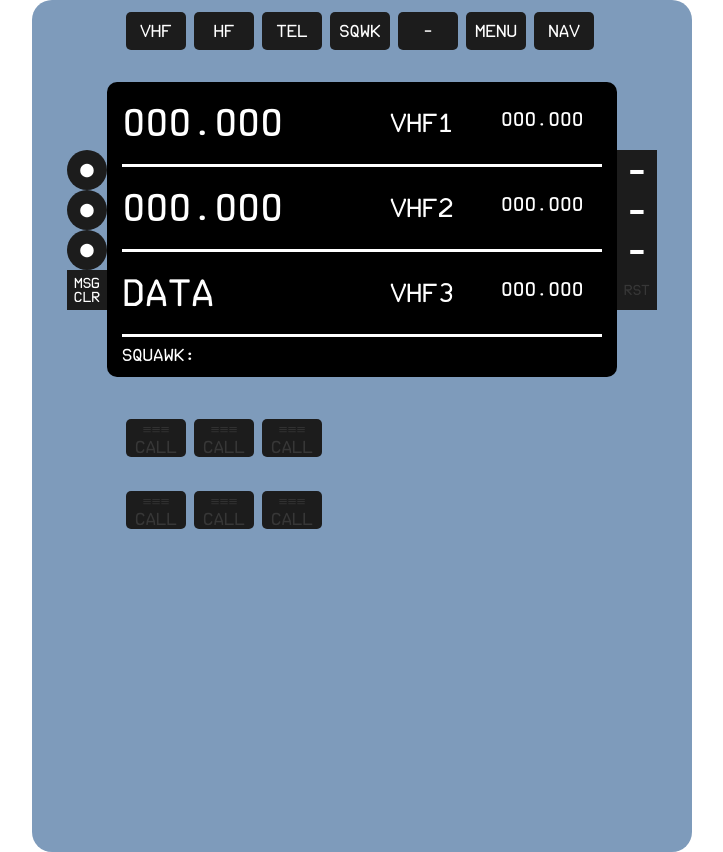
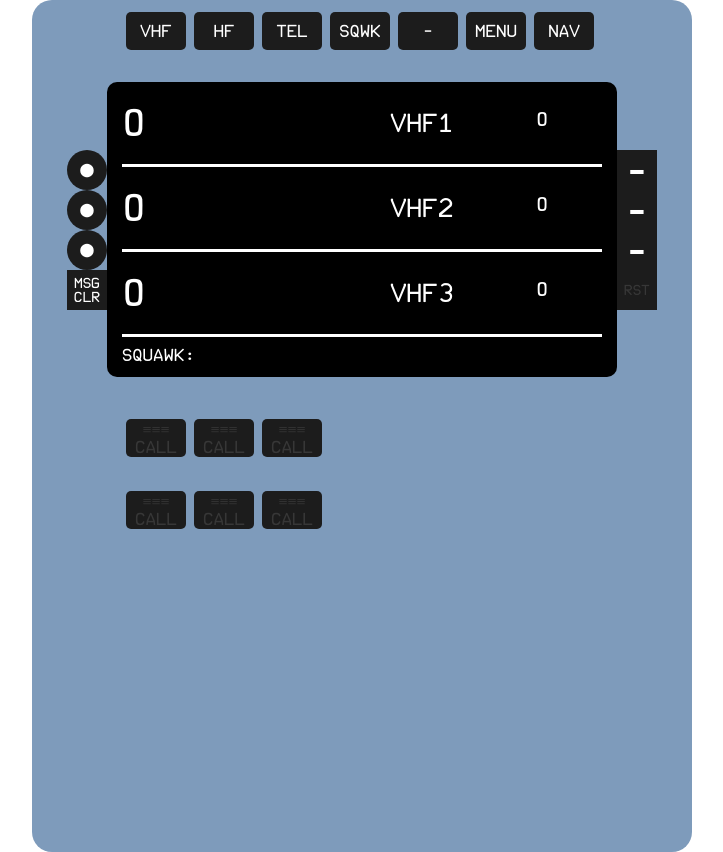
Before and after one commit to ibza-sujau/rmp, a React (Create React App) app: page /vhs in a window 1280 px wide. Shown: the whole page, without its empty margins (278-1001 px from the left). Built offline with nearby package versions, Linux system fonts and the light colour scheme.

Commit message:
Clean up.

```diff
--- a/src/components/Input.tsx
+++ b/src/components/Input.tsx
@@ -7,12 +7,9 @@ export enum InputType {
 }
 
 type InputProps = {
-    type: string,
     inputType: InputType,
-    value: string,
-    placeholder: string,
+    value: number,
     characterLimit: number,
-    defaultValue?: any,
     className?: string,
     onClick?: () => void,
     onChange?: (event: any) => void,
@@ -23,11 +20,11 @@ export const Input = (props: InputProps) => {
     switch(props.inputType) {
         case InputType.VHF:
             return (
-                <input value={props.value} type={props.type} placeholder={props.placeholder} maxLength={props.characterLimit} className={"vhf-input " + props.className} onChange={props.onChange} onClick={props.onClick}/>
+                <input value={props.value} type={"number"} maxLength={props.characterLimit} className={"vhf-input " + props.className} onChange={props.onChange} onClick={props.onClick}/>
             )
         case InputType.STBY:
             return (
-                <input value={props.value} type={props.type} placeholder={props.placeholder} maxLength={props.characterLimit} className={"stby-input " + props.className} onChange={props.onChange} onClick={props.onClick}/>
+                <input value={props.value} type={"number"} maxLength={props.characterLimit} className={"stby-input " + props.className} onChange={props.onChange} onClick={props.onClick}/>
             )
     }
 }
--- a/src/pages/SqwkPage.tsx
+++ b/src/pages/SqwkPage.tsx
@@ -10,14 +10,14 @@ export const SqwkPage = () => {
 
     const history = useHistory();
 
-    const [SQWK, setSQWK] = useState<string>("");
+    const [SQWK, setSQWK] = useState<number>(0);
 
     useEffect(() => {
         setSQWK(JSON.parse(JSON.stringify(window.localStorage.getItem("SQWK")) || ""));
     }, []);
 
     useEffect(() => {
-        window.localStorage.setItem("SQWK", SQWK);
+        window.localStorage.setItem("SQWK", JSON.stringify(SQWK));
     }, [SQWK]);
 
     function handleChangeSQWK(event: any) {
@@ -61,7 +61,7 @@ export const SqwkPage = () => {
                         </div>
                         <div className={"flex-column-2"}>
                             <p>SQWK</p>
-                            <Input inputType={InputType.VHF} characterLimit={4} placeholder={"0000"} type={"text"} onChange={handleChangeSQWK} value={SQWK}/>
+                            <Input inputType={InputType.VHF} characterLimit={4} onChange={handleChangeSQWK} value={SQWK}/>
                         </div>
                         <div className={"flex-column-3"}>
                             <p>* IDENT</p>
--- a/src/pages/VhfPage.tsx
+++ b/src/pages/VhfPage.tsx
@@ -10,18 +10,19 @@ export const VhfPage = () => {
 
     const history = useHistory();
 
-    const [VHF1, setVHF1] = useState<string>("");
-    const [VHF2, setVHF2] = useState<string>("");
-    const [VHF3, setVHF3] = useState<string>("");
-    const [STBY1, setSTBY1] = useState<string>("");
-    const [STBY2, setSTBY2] = useState<string>("");
-    const [STBY3, setSTBY3] = useState<string>("");
+    const [VHF1, setVHF1] = useState<number>(0);
+    const [VHF2, setVHF2] = useState<number>(0);
+    const [VHF3, setVHF3] = useState<number>(0);
+    const [STBY1, setSTBY1] = useState<number>(0);
+    const [STBY2, setSTBY2] = useState<number>(0);
+    const [STBY3, setSTBY3] = useState<number>(0);
 
     const [currentVFH, setCurrentVHF] = useState<"VHF1" | "VHF2">("VHF1");
 
     useEffect(() => {
         setVHF1(JSON.parse(JSON.stringify(window.localStorage.getItem("VHF1")) || ""));
         setVHF2(JSON.parse(JSON.stringify(window.localStorage.getItem("VHF2")) || ""));
+        setVHF3(JSON.parse(JSON.stringify(window.localStorage.getItem("VHF3")) || ""));
         setSTBY1(JSON.parse(JSON.stringify(window.localStorage.getItem("STBY1")) || ""));
         setSTBY2(JSON.parse(JSON.stringify(window.localStorage.getItem("STBY2")) || ""));
         setSTBY3(JSON.parse(JSON.stringify(window.localStorage.getItem("STBY3")) || ""));
@@ -29,13 +30,14 @@ export const VhfPage = () => {
     }, []);
 
     useEffect(() => {
-        window.localStorage.setItem("VHF1", VHF1);
-        window.localStorage.setItem("VHF2", VHF2);
-        window.localStorage.setItem("STBY1", STBY1);
-        window.localStorage.setItem("STBY2", STBY2);
-        window.localStorage.setItem("STBY3", STBY3);
+        window.localStorage.setItem("VHF1", JSON.stringify(VHF1));
+        window.localStorage.setItem("VHF2", JSON.stringify(VHF2));
+        window.localStorage.setItem("VHF3", JSON.stringify(VHF3));
+        window.localStorage.setItem("STBY1", JSON.stringify(STBY1));
+        window.localStorage.setItem("STBY2", JSON.stringify(STBY2));
+        window.localStorage.setItem("STBY3", JSON.stringify(STBY3));
         window.localStorage.setItem("currentVHF", currentVFH);
-    }, [VHF1, VHF2, currentVFH, STBY1, STBY2, STBY3]);
+    }, [VHF1, VHF2, VHF3, currentVFH, STBY1, STBY2, STBY3]);
 
     // HANDLE VALUE CHANGES IN VHF
 
@@ -176,7 +178,7 @@ export const VhfPage = () => {
         } else return;
     }
 
-    function switchValueVHF1() {
+    /*function switchValueVHF1() {
         setVHF1(STBY1);
         setSTBY1(VHF1);
     }
@@ -184,7 +186,7 @@ export const VhfPage = () => {
     function switchValueVHF2() {
         setVHF2(STBY2);
         setSTBY2(VHF2);
-    }
+    }*/
 
     return (
         <div className={"page"}>
@@ -199,15 +201,15 @@ export const VhfPage = () => {
             </div>
             <div className={"flex-column"}>
                 <div className={"flex-column-item-1"}>
-                    <Button type={ButtonType.Left} children={"⬤"} onClick={switchValueVHF1}/>
-                    <Button type={ButtonType.Left} children={"⬤"} onClick={switchValueVHF2}/>
+                    <Button type={ButtonType.Left} children={"⬤"}/>
+                    <Button type={ButtonType.Left} children={"⬤"}/>
                     <Button type={ButtonType.Left} children={"⬤"}/>
                     <Button type={ButtonType.Right} children={"MSG\nCLR"}/>
                 </div>
                 <div className={"screen"}>
                     <div className={"flex-row"}>
                         <div className={"flex-row-item-1"}>
-                            <Input type={"number"} inputType={InputType.VHF} value={VHF1} characterLimit={7} placeholder={"000.000"} onChange={handleChangeVHF1}/>
+                            <Input inputType={InputType.VHF} value={VHF1} characterLimit={7}  onChange={handleChangeVHF1}/>
                             {checkSelectVHF1()}
                         </div>
                         <div className={"flex-row-item-2"}>
@@ -215,13 +217,13 @@ export const VhfPage = () => {
                         </div>
                         <div className={"flex-row-item-3 " + addBorderVHF1()}>
                             <p>{handleStandByVHF1()}</p>
-                            <Input type={"number"} inputType={InputType.STBY} value={STBY1} placeholder={"000.000"} characterLimit={7} className={addSTBYColourVHF1()} onChange={handleChangeSTBY1}/>
+                            <Input inputType={InputType.STBY} value={STBY1} characterLimit={7} className={addSTBYColourVHF1()} onChange={handleChangeSTBY1}/>
                         </div>
                     </div>
                     <div className="page-splitter"/>
                     <div className={"flex-row"}>
                         <div className={"flex-row-item-1"}>
-                            <Input type={"number"} inputType={InputType.VHF} value={VHF2} characterLimit={7} placeholder={"000.000"} onChange={handleChangeVHF2}/>
+                            <Input inputType={InputType.VHF} value={VHF2} characterLimit={7} onChange={handleChangeVHF2}/>
                             {checkSelectVHF2()}
                         </div>
                         <div className={"flex-row-item-2"}>
@@ -229,19 +231,19 @@ export const VhfPage = () => {
                         </div>
                         <div className={"flex-row-item-3 " + addBorderVHF2()}>
                             <p>{handleStandByVHF2()}</p>
-                            <Input type={"text"} inputType={InputType.STBY} value={STBY2} placeholder={"000.000"} characterLimit={7} className={addSTBYColourVHF2()} onChange={handleChangeSTBY2}/>
+                            <Input inputType={InputType.STBY} value={STBY2} characterLimit={7} className={addSTBYColourVHF2()} onChange={handleChangeSTBY2}/>
                         </div>
                     </div>
                     <div className="page-splitter"/>
                     <div className={"flex-row"}>
                         <div className={"flex-row-item-1"}>
-                            <Input type={"number"} inputType={InputType.VHF} value={VHF3} characterLimit={7} placeholder={"DATA"} onChange={handleChangeVHF3}/>
+                            <Input inputType={InputType.VHF} value={VHF3} characterLimit={7} onChange={handleChangeVHF3}/>
                         </div>
                         <div className={"flex-row-item-2"}>
                             <h2>VHF3</h2>
                         </div>
                         <div className={"flex-row-item-3"}>
-                            <Input type={"text"} inputType={InputType.STBY} value={STBY3} placeholder={"000.000"} characterLimit={7} onChange={handleChangeSTBY3}/>
+                            <Input inputType={InputType.STBY} value={STBY3} characterLimit={7} onChange={handleChangeSTBY3}/>
                         </div>
                     </div>
                     <div className="page-splitter"/>
```
